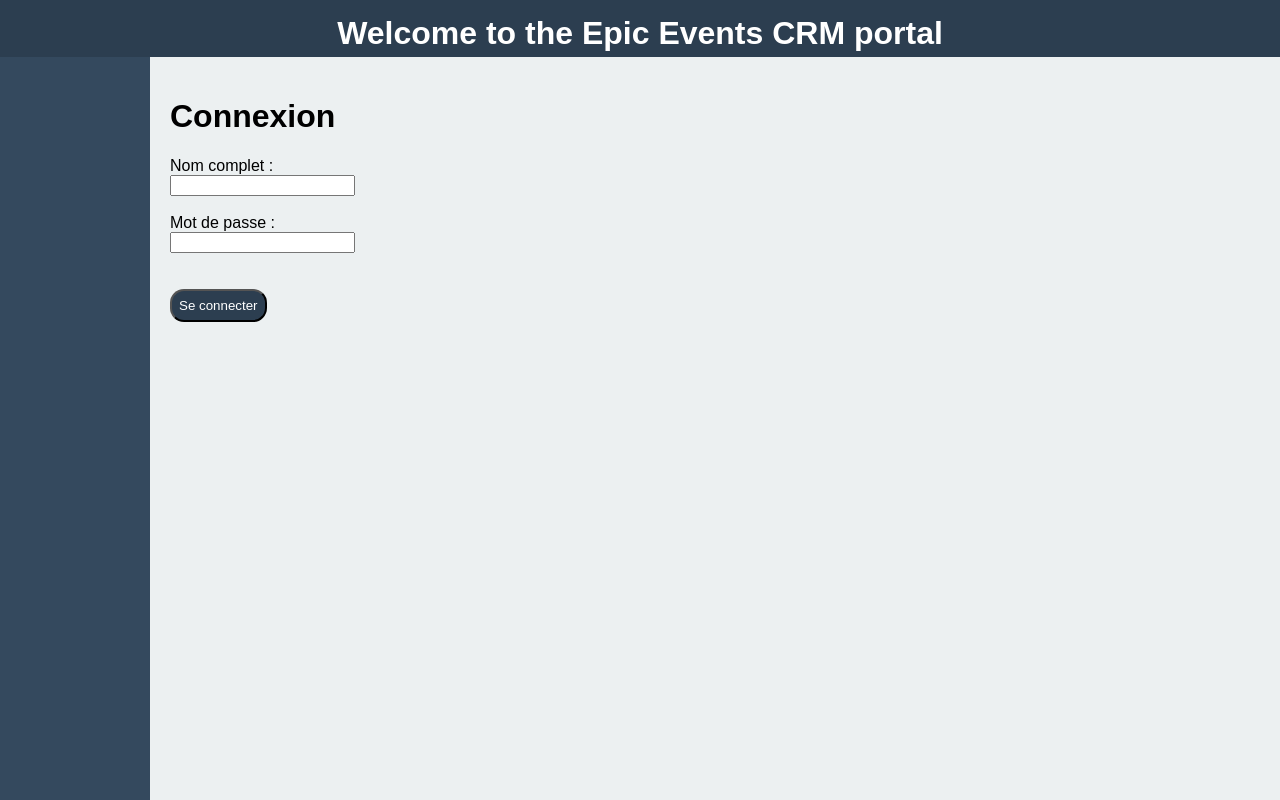
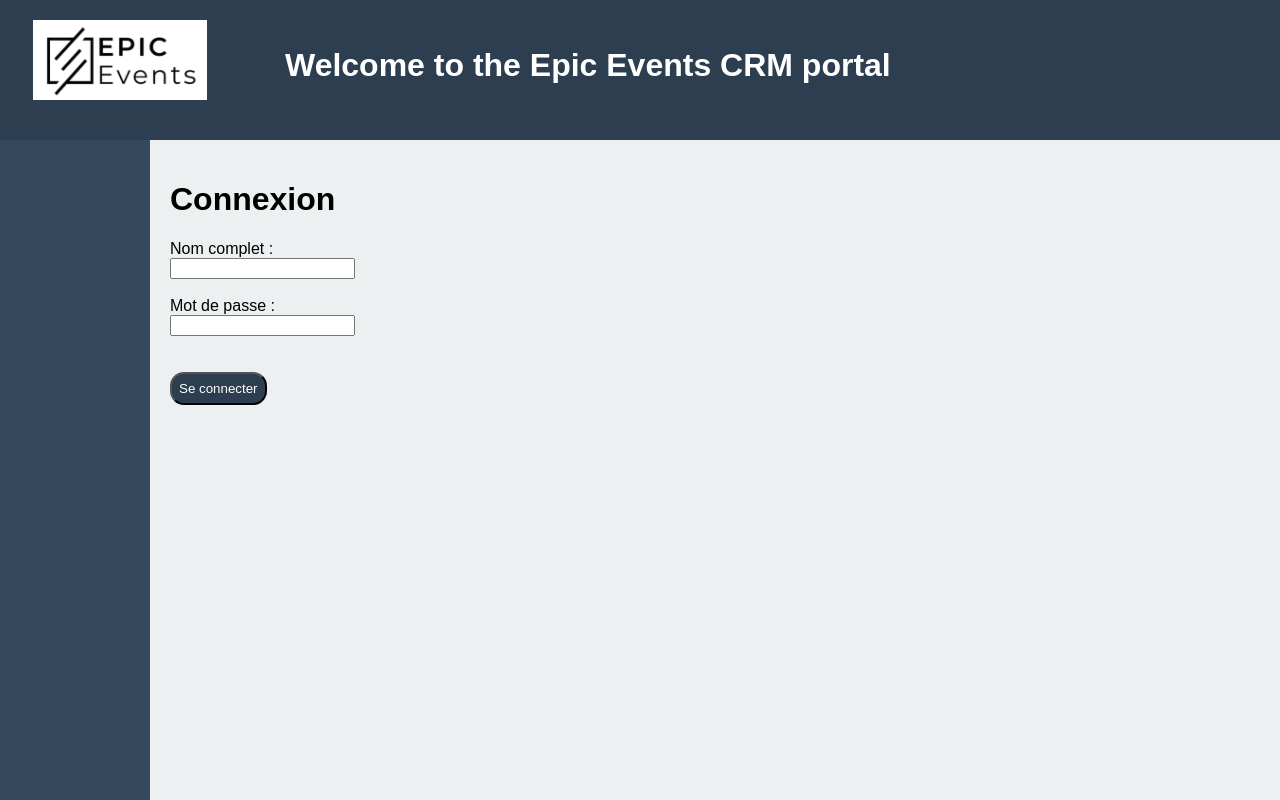
Before and after one commit to Mikael2983/OC-P12_Develop_secure_back-end_architecture_with_Python_and_SQL, a Python web app: template epic_event/templates/index.html in a window 1280 px wide. Run offline with Jinja, Linux system fonts and the light colour scheme; the template is opened without the code that fills it, so the values that code supplies are empty.

Commit message:
add epicevent logo on template

```diff
--- a/epic_event/static/styles.css
+++ b/epic_event/static/styles.css
@@ -9,23 +9,54 @@ body {
       "sidebar section";
     height: 100vh;
 }
-
-.header {
+.header-grid {
     grid-area: header;
-    background-color: #2c3e50;
+    display: grid;
+    grid-template-columns: 200px 2fr 2fr;
+    grid-template-rows: 1fr 1fr 30px;
     color: white;
     text-align: end;
+    height: 100px;
+    padding: 20px;
+    background-color: #2c3e50;
+    gap: 10px;
+
 }
 
-.header h1 {
+/* Logo : colonne 1, lignes 1-2 */
+.logo {
+    grid-column: 1 / 2;
+    grid-row: 1 / 3;
+    height: 80px;
+    align-self: center;
+    justify-self: center;
+}
+
+/* Texte : colonnes 2-3, lignes 1-2 */
+.header-title {
+    grid-column: 2 / 4;
+    grid-row: 1 / 3;
+    align-self: center;
+    justify-self: flex-start;
     margin: 5px;
     padding-top : 10px;
-    text-align: center;
+    padding-left: 50px;
 }
 
-.header button {
-    padding-top: 8px;
-    margin: 10px;
+/* Boutons : colonne 3, ligne 3 */
+.header-buttons {
+    grid-column: 3 / 4;
+    grid-row: 3 / 4;
+    justify-self: end;
+    align-self: end;
+    display: flex;
+    gap: 10px;
+    padding: 10px;
+}
+
+.header-buttons button {
+    padding: 8px 12px;
+    cursor: pointer;
 }
 
 button:hover {
--- a/epic_event/templates/index.html
+++ b/epic_event/templates/index.html
@@ -7,9 +7,13 @@
     <link rel="stylesheet" href="/static/styles.css">
 </head>
 <body>
-    <div class="header">
-        <h1>Welcome to the Epic Events CRM portal</h1>
+    <div class="header-grid">
+        <img class="logo" src="/static/images/logoepicevent.png" alt="logo d'EpicEvent">
+        <h1 class="header-title">Welcome to the Epic Events CRM portal</h1>
+        <div class="header-buttons">
+        </div>
     </div>
+
     <div class="sidebar"> </div>
     <div id="login" class="section">
         <h1>Connexion</h1>
```
Also changed, not shown: epic_event/templates/base.html (+7 -4 lines), epic_event/static/images/logoepicevent.png (added).
